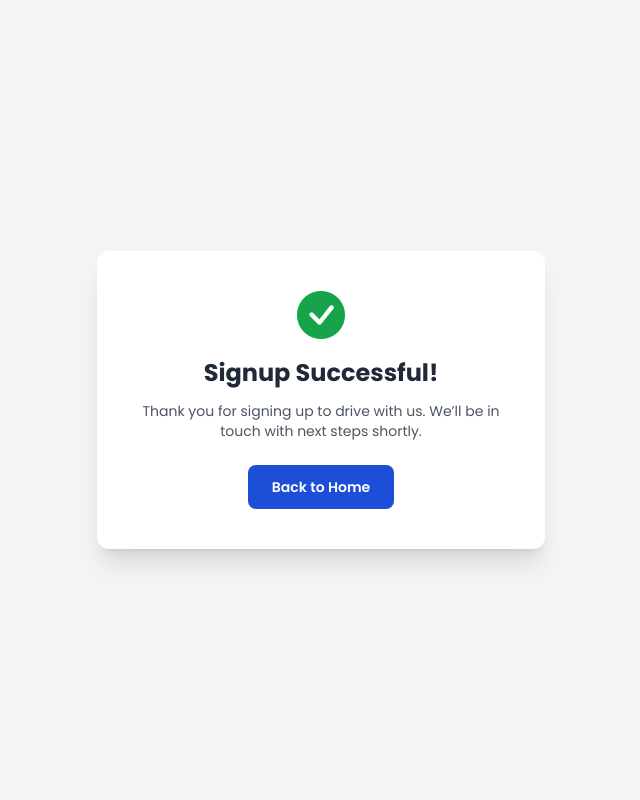
After one commit to sarojoffl/drive-with-veyo, a Django app: page /signup/success/ in a window 1280 px wide. The commit adds this page. Shown: the whole page, without its empty margins (319-959 px from the left). Run offline with Django 5.2, Linux system fonts and the light colour scheme; some libraries are stand-ins or nearby versions.

Commit message:
added signup functionality

```diff
--- a/main/templates/main/about.html
+++ b/main/templates/main/about.html
@@ -39,7 +39,7 @@
           <a href="{% url 'blog' %}">Blog</a>
           <a href="{% url 'contact' %}">Contact</a>
         </nav>
-        <a href="{% url 'form' %}" class="bg-gradient-to-r from-purple-600 to-red-800 hover:from-red-700 hover:to-red-900 text-white font-semibold rounded-full text-sm py-2 px-5 shadow-md hover:shadow-lg transform hover:scale-105 transition-all duration-300 ease-in-out">
+        <a href="{% url 'signup' %}" class="bg-gradient-to-r from-purple-600 to-red-800 hover:from-red-700 hover:to-red-900 text-white font-semibold rounded-full text-sm py-2 px-5 shadow-md hover:shadow-lg transform hover:scale-105 transition-all duration-300 ease-in-out">
             Drive with Company
           </a>
         <div class="md:hidden">
--- a/main/templates/main/blog.html
+++ b/main/templates/main/blog.html
@@ -33,7 +33,7 @@
         <a href="{% url 'blog' %}">Blog</a>
         <a href="{% url 'contact' %}">Contact</a>
       </nav>
-      <a href="{% url 'form' %}" class="bg-gradient-to-r from-purple-600 to-red-800 hover:from-red-700 hover:to-red-900 text-white font-semibold rounded-full text-sm py-2 px-5 shadow-md hover:shadow-lg transform hover:scale-105 transition-all duration-300 ease-in-out">
+      <a href="{% url 'signup' %}" class="bg-gradient-to-r from-purple-600 to-red-800 hover:from-red-700 hover:to-red-900 text-white font-semibold rounded-full text-sm py-2 px-5 shadow-md hover:shadow-lg transform hover:scale-105 transition-all duration-300 ease-in-out">
         Drive with Company
       </a>
       <div class="md:hidden">
--- a/main/templates/main/blog_details.html
+++ b/main/templates/main/blog_details.html
@@ -24,7 +24,7 @@
         <a href="{% url 'blog' %}">Blog</a>
         <a href="{% url 'contact' %}">Contact</a>
       </nav>
-      <a href="{% url 'form' %}" class="bg-gradient-to-r from-purple-600 to-red-800 text-white font-semibold rounded-full text-sm py-2 px-5 shadow-md hover:shadow-lg transform hover:scale-105 transition-all duration-300 ease-in-out">
+      <a href="{% url 'signup' %}" class="bg-gradient-to-r from-purple-600 to-red-800 text-white font-semibold rounded-full text-sm py-2 px-5 shadow-md hover:shadow-lg transform hover:scale-105 transition-all duration-300 ease-in-out">
         Drive with Company
       </a>
       <div class="md:hidden">
--- a/main/templates/main/career.html
+++ b/main/templates/main/career.html
@@ -37,7 +37,7 @@
         <a href="{% url 'blog' %}">Blog</a>
         <a href="{% url 'contact' %}">Contact</a>
       </nav>
-      <a href="{% url 'form' %}" class="bg-gradient-to-r from-purple-600 to-red-800 hover:from-red-700 hover:to-red-900 text-white font-semibold rounded-full text-sm py-2 px-5 shadow-md hover:shadow-lg transform hover:scale-105 transition-all duration-300 ease-in-out">
+      <a href="{% url 'signup' %}" class="bg-gradient-to-r from-purple-600 to-red-800 hover:from-red-700 hover:to-red-900 text-white font-semibold rounded-full text-sm py-2 px-5 shadow-md hover:shadow-lg transform hover:scale-105 transition-all duration-300 ease-in-out">
           Drive with Company
       </a>
       <div class="md:hidden">
@@ -93,7 +93,7 @@
           <span class="text-sm bg-green-100 text-green-800 px-3 py-1 rounded-full">{{ job.type }}</span>
         </div>
         <p class="mb-4 text-sm text-gray-600">{{ job.description }}</p>
-        <a href="{% url 'form' %}" class="inline-block bg-red-700 hover:bg-red-800 text-white text-sm px-4 py-2 rounded-md transition">Apply Now</a>
+        <a href="{% url 'signup' %}" class="inline-block bg-red-700 hover:bg-red-800 text-white text-sm px-4 py-2 rounded-md transition">Apply Now</a>
       </div>
       {% endfor %}
     </div>
--- a/main/templates/main/contact.html
+++ b/main/templates/main/contact.html
@@ -29,7 +29,7 @@
         <a href="{% url 'blog' %}">Blog</a>
         <a href="{% url 'contact' %}">Contact</a>
       </nav>
-      <a href="{% url 'form' %}" class="bg-gradient-to-r from-purple-600 to-red-800 hover:from-red-700 hover:to-red-900 text-white font-semibold rounded-full text-sm py-2 px-5 shadow-md hover:shadow-lg transform hover:scale-105 transition-all duration-300 ease-in-out">
+      <a href="{% url 'signup' %}" class="bg-gradient-to-r from-purple-600 to-red-800 hover:from-red-700 hover:to-red-900 text-white font-semibold rounded-full text-sm py-2 px-5 shadow-md hover:shadow-lg transform hover:scale-105 transition-all duration-300 ease-in-out">
           Drive with Company
         </a>
       <div class="md:hidden">
--- a/main/templates/main/faq.html
+++ b/main/templates/main/faq.html
@@ -31,7 +31,7 @@
         <a href="{% url 'blog' %}">Blog</a>
         <a href="{% url 'contact' %}">Contact</a>
       </nav>
-      <a href="{% url 'form' %}" class="bg-gradient-to-r from-purple-600 to-red-800 hover:from-red-700 hover:to-red-900 text-white font-semibold rounded-full text-sm py-2 px-5 shadow-md hover:shadow-lg transform hover:scale-105 transition-all duration-300 ease-in-out">
+      <a href="{% url 'signup' %}" class="bg-gradient-to-r from-purple-600 to-red-800 hover:from-red-700 hover:to-red-900 text-white font-semibold rounded-full text-sm py-2 px-5 shadow-md hover:shadow-lg transform hover:scale-105 transition-all duration-300 ease-in-out">
         Drive with Company
       </a>
       <div class="md:hidden">
--- a/main/templates/main/index.html
+++ b/main/templates/main/index.html
@@ -34,7 +34,7 @@
         <a href="{% url 'blog' %}">Blog</a>
         <a href="{% url 'contact' %}">Contact</a>
       </nav>
-      <a href="{% url 'form' %}" class="bg-gradient-to-r from-purple-600 to-red-800 hover:from-red-700 hover:to-red-900 text-white font-semibold rounded-full text-sm py-2 px-5 shadow-md hover:shadow-lg transform hover:scale-105 transition-all duration-300 ease-in-out">
+      <a href="{% url 'signup' %}" class="bg-gradient-to-r from-purple-600 to-red-800 hover:from-red-700 hover:to-red-900 text-white font-semibold rounded-full text-sm py-2 px-5 shadow-md hover:shadow-lg transform hover:scale-105 transition-all duration-300 ease-in-out">
         Drive with Company
       </a>
       <div class="md:hidden">
--- a/main/templates/main/form.html
+++ b/main/templates/main/signup.html
@@ -32,7 +32,7 @@
         <a href="{% url 'blog' %}">Blog</a>
         <a href="{% url 'contact' %}">Contact</a>
       </nav>
-      <a href="{% url 'form' %}"
+      <a href="{% url 'signup' %}"
         class="bg-gradient-to-r from-purple-600 to-red-800 hover:from-red-700 hover:to-red-900 text-white font-semibold rounded-full text-sm py-2 px-5 shadow-md hover:shadow-lg transform hover:scale-105 transition-all duration-300 ease-in-out">
         Drive with Company
       </a>
@@ -75,7 +75,7 @@
       <h2 class="text-xl sm:text-2xl font-bold text-center text-blue-700 mb-6">Sign Up Here</h2>
       <p class="text-center mb-6 text-sm text-gray-600">Ready to drive? Sign up below!</p>
 
-      <form action="{% url 'form' %}" method="POST" class="space-y-6">
+      <form action="{% url 'signup' %}" method="POST" class="space-y-6">
         {% csrf_token %}
         <div class="flex flex-col sm:flex-row gap-4">
           <div class="w-full">
--- /dev/null
+++ b/main/templates/main/signup_success.html
@@ -0,0 +1,33 @@
+{% load static %}
+<!DOCTYPE html>
+<html lang="en">
+<head>
+  <meta charset="UTF-8" />
+  <meta name="viewport" content="width=device-width, initial-scale=1.0" />
+  <title>Signup Successful</title>
+  <script src="https://cdn.tailwindcss.com"></script>
+  <link rel="stylesheet" href="https://cdn.jsdelivr.net/npm/bootstrap-icons@1.10.5/font/bootstrap-icons.css">
+  <link href="https://fonts.googleapis.com/css2?family=Poppins:wght@400;600;700&display=swap" rel="stylesheet" />
+  <style>
+    body {
+      font-family: 'Poppins', sans-serif;
+    }
+  </style>
+</head>
+<body class="bg-gray-100 text-gray-800">
+
+  <div class="min-h-screen flex items-center justify-center px-4">
+    <div class="bg-white p-10 rounded-xl shadow-xl text-center max-w-md">
+      <div class="text-green-600 text-5xl mb-4"><i class="bi bi-check-circle-fill"></i></div>
+      <h1 class="text-2xl font-bold mb-3">Signup Successful!</h1>
+      <p class="text-sm text-gray-600 mb-6">
+        Thank you for signing up to drive with us. We’ll be in touch with next steps shortly.
+      </p>
+      <a href="{% url 'index' %}" class="inline-block bg-blue-700 text-white px-6 py-3 rounded-lg text-sm font-semibold hover:bg-blue-800 transition">
+        Back to Home
+      </a>
+    </div>
+  </div>
+
+</body>
+</html>
--- a/main/templates/main/team.html
+++ b/main/templates/main/team.html
@@ -29,7 +29,7 @@
         <a href="{% url 'blog' %}">Blog</a>
         <a href="{% url 'contact' %}">Contact</a>
       </nav>
-      <a href="{% url 'form' %}" class="bg-gradient-to-r from-purple-600 to-red-800 hover:from-red-700 hover:to-red-900 text-white font-semibold rounded-full text-sm py-2 px-5 shadow-md hover:shadow-lg transform hover:scale-105 transition-all duration-300 ease-in-out">
+      <a href="{% url 'signup' %}" class="bg-gradient-to-r from-purple-600 to-red-800 hover:from-red-700 hover:to-red-900 text-white font-semibold rounded-full text-sm py-2 px-5 shadow-md hover:shadow-lg transform hover:scale-105 transition-all duration-300 ease-in-out">
         Drive with Company
       </a>
       <div class="md:hidden">
--- a/main/urls.py
+++ b/main/urls.py
@@ -11,5 +11,6 @@ urlpatterns = [
     path('blog/', views.blog, name='blog'),
     path('blog/<int:id>/', views.blog_details, name='blog_details'),
     path('contact/', views.contact, name='contact'),
-    path('form/', views.form, name='form'),
+    path('signup/', views.signup_driver, name='signup'),
+    path('signup/success/', views.signup_success, name='signup_success'),
 ]
--- a/main/views.py
+++ b/main/views.py
@@ -1,7 +1,7 @@
-from django.shortcuts import render
+from django.shortcuts import render, redirect
 from django.shortcuts import get_object_or_404
 from .models import Job, Blog, ContactMessage, TeamMember
-from .forms import ContactForm
+from .forms import ContactForm, DriverForm
 
 def index(request):
     blogs = Blog.objects.all()
@@ -43,8 +43,16 @@ def contact(request):
         form = ContactForm()
     return render(request, 'main/contact.html', {'form': form})
 
-def form(request):
+def signup_driver(request):
     if request.method == 'POST':
-        # Handle form submission
-        pass
-    return render(request, 'main/form.html')
+        form = DriverForm(request.POST)
+        if form.is_valid():
+            form.save()
+            return redirect('signup_success')
+    else:
+        form = DriverForm()
+
+    return render(request, 'main/signup.html', {'form': form})
+
+def signup_success(request):
+    return render(request, 'main/signup_success.html')
```
Also changed, not shown: main/admin.py (+9 -1 lines), main/forms.py (+17 -1 lines), main/models.py (+13 -0 lines), db.sqlite3, main/migrations/0008_driver.py (added).
